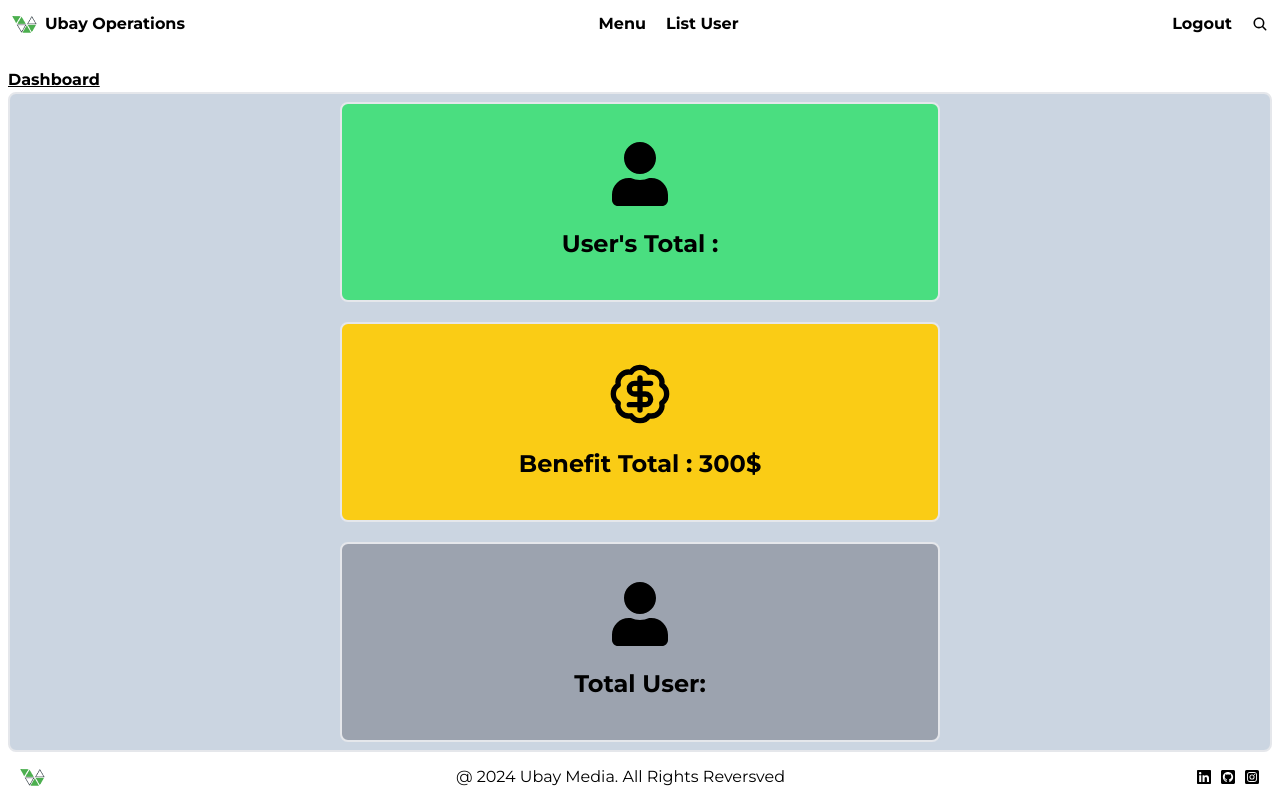
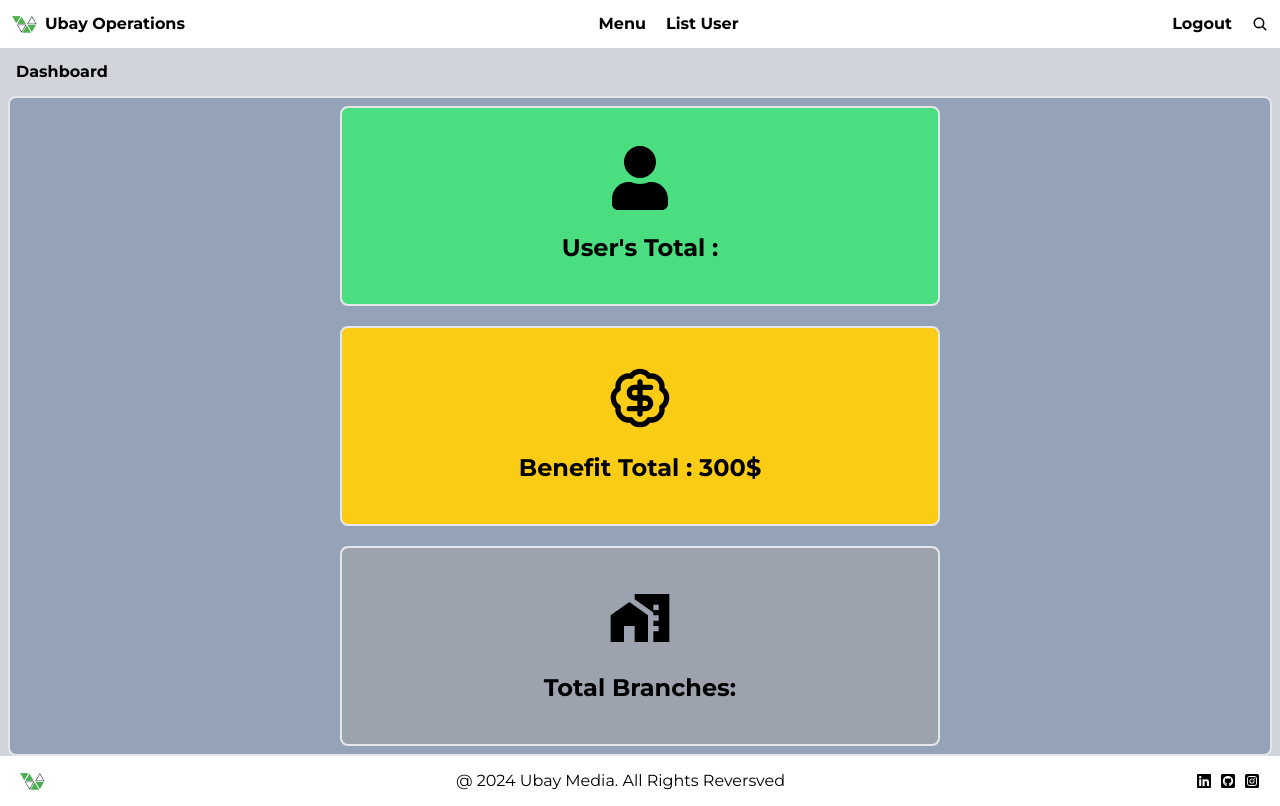
Before and after one commit to ubaybk/MinPro-ReactUser, a React (Vite) app: page /menu in a window 1280 px wide. Built offline with nearby package versions, Linux system fonts and the light colour scheme; no server answers; sample sign-in values are in the browser's storage.

Commit message:
styling fix

```diff
--- a/src/Components/Navbar/index.jsx
+++ b/src/Components/Navbar/index.jsx
@@ -53,7 +53,7 @@ const Navbar = () => {
       </div>
 
       {sidemenu && (
-        <div className="absolute flex flex-col w-32 text-center right-0 font-semibold bg-green-300">
+        <div className="absolute flex flex-col w-32 text-center right-0 font-semibold bg-yellow-300 rounded-md">
           {token ? (
             <div className="flex flex-col">
               <Link to={"/menu"}>
@@ -66,10 +66,10 @@ const Navbar = () => {
           ) : (
             <div className="flex flex-col">
               <Link to={"/login"}>
-                <button>login</button>
+                <button>Login</button>
               </Link>
               <Link to={"/register"}>
-                <button>register</button>
+                <button>Register</button>
               </Link>
             </div>
           )}
--- a/src/Components/Navbar2/index.jsx
+++ b/src/Components/Navbar2/index.jsx
@@ -48,9 +48,14 @@ const Navbar2 = () => {
                     <FaWindowClose />
                   </button>
                 </div>
-                <div className="text-[#FEAF00] border-b-2 border-gray-300">
+                <div className="text-[#FEAF00] border-b-2 font-semibold border-gray-300">
                     {getEmail}
                 </div>
+                <Link to={"/"}>
+                  <div className="cursor-pointer">
+                    <a>Home</a>
+                  </div>
+                </Link>
                 <Link to={"/menu"}>
                   <div>
                     <h1>Menu</h1>
@@ -61,14 +66,10 @@ const Navbar2 = () => {
                     <a>List User</a>
                   </div>
                 </Link>
-                <Link to={"/"}>
-                  <div className="cursor-pointer">
-                    <a>Home</a>
-                  </div>
-                </Link>
+
               </div>
               {token && (
-                <div>
+                <div className="font-semibold">
                   <h1 onClick={handleLogout}>Logout</h1>
                 </div>
               )}
--- a/src/Page/Menu/index.jsx
+++ b/src/Page/Menu/index.jsx
@@ -4,6 +4,7 @@ import axios from "axios";
 import Footer from "../../Components/Footer";
 import { FaUser } from "react-icons/fa";
 import { LuBadgeDollarSign } from "react-icons/lu";
+import { MdMapsHomeWork } from "react-icons/md";
 
 const Menu = () => {
   const [data, setData] = useState([]);
@@ -15,9 +16,9 @@ const Menu = () => {
   return (
     <div className="flex flex-col min-h-screen">
       <Navbar2 />
-      <div className="items-center flex-grow">
-        <h1 className="mt-5 ml-2 font-bold underline ">Dashboard</h1>
-        <div className="flex justify-center flex-col gap-5 items-center border-2 p-2 mx-2 bg-slate-300 rounded-lg">
+      <div className="items-center flex-grow bg-gray-300">
+        <h1 className=" ml-2 font-bold  px-2 py-3 ">Dashboard</h1>
+        <div className="flex justify-center flex-col gap-5 items-center border-2 p-2 mx-2 bg-slate-400 rounded-lg">
           <div className="border-2 w-[300px] md:w-[600px] flex flex-col gap-5 justify-center items-center h-[200px] text-[24px] font-semibold text-center rounded-lg bg-green-400 p-2">
             <FaUser className="size-16" />
             <h1>User's Total : {data}</h1>
@@ -27,8 +28,8 @@ const Menu = () => {
             <h1>Benefit Total : 300$</h1>
           </div>
           <div className="border-2 w-[300px] md:w-[600px] flex flex-col gap-5 justify-center items-center h-[200px] text-[24px] font-semibold text-center rounded-lg bg-gray-400 p-2">
-            <FaUser className="size-16" />
-            <h1>Total User: {data}</h1>
+            <MdMapsHomeWork className="size-16" />
+            <h1>Total Branches: {data}</h1>
           </div>
 
         </div>
--- a/src/Page/Register/index.jsx
+++ b/src/Page/Register/index.jsx
@@ -95,7 +95,7 @@ const Register = () => {
             />
           </div>
           <div className="bg-yellow-500 text-center py-1 text-[12px] text-white rounded-md">
-            <button onClick={handleRegister}>SIGN IN</button>
+            <button onClick={handleRegister}>REGISTER</button>
           </div>
           {errorMessage && (
             <div className="text-red-500 text-[12px] mt-2 text-center">
```
